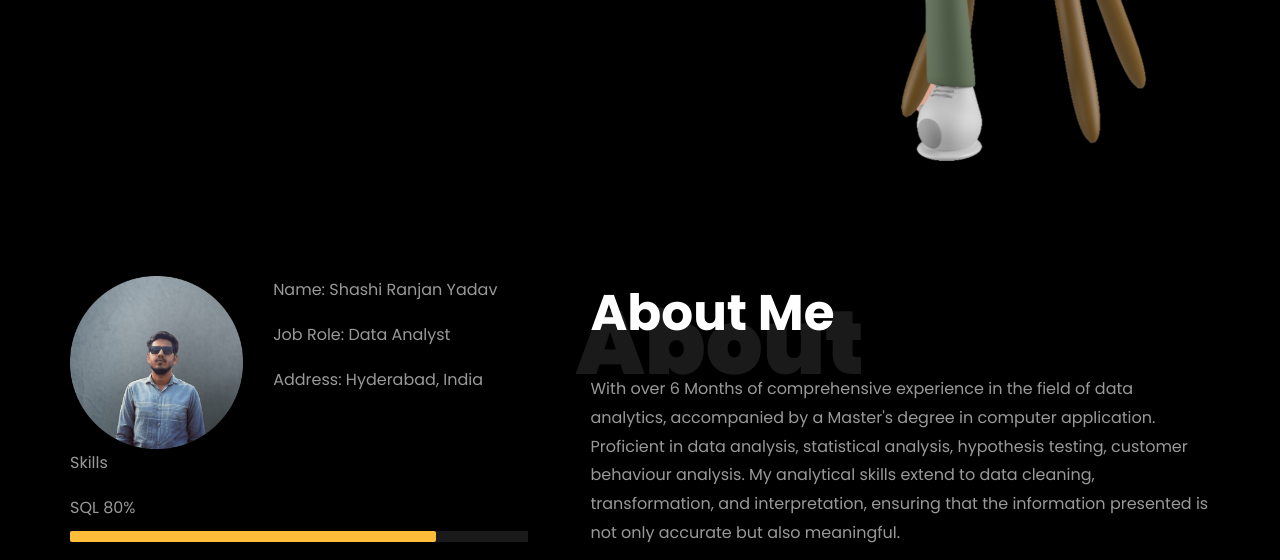
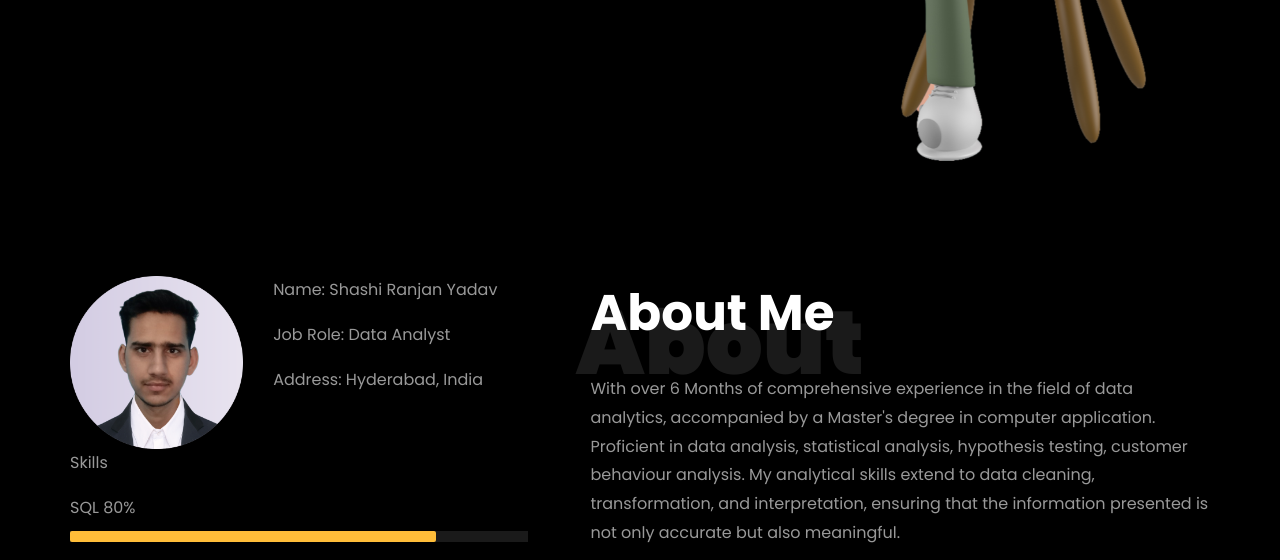
Before and after one commit to shashi117/shashi117.github.io, a plain HTML site: page index.html in a window 1280 px wide. Shown: the part 586-1146 px from the top of the page. Drawn offline with Linux system fonts and the light colour scheme; files whose address does not match are found by name.

Commit message:
profile pic change

```diff
--- a/index.html
+++ b/index.html
@@ -213,7 +213,7 @@
 								<div class="row">
 									<div class="col-sm-6 col-md-5">
 									  <div class="about-img">
-										<img src="images/about_me_1.png" class="img-fluid rounded b-shadow-a" alt="">
+										<img src="images/profile-pic (1).png" class="img-fluid rounded b-shadow-a" alt="">
 									  </div>
 									</div>
 									<!-- Details next to profile image -->
```
Also changed, not shown: images/about_me_1.png (deleted), images/profile-pic (1).png (added).
